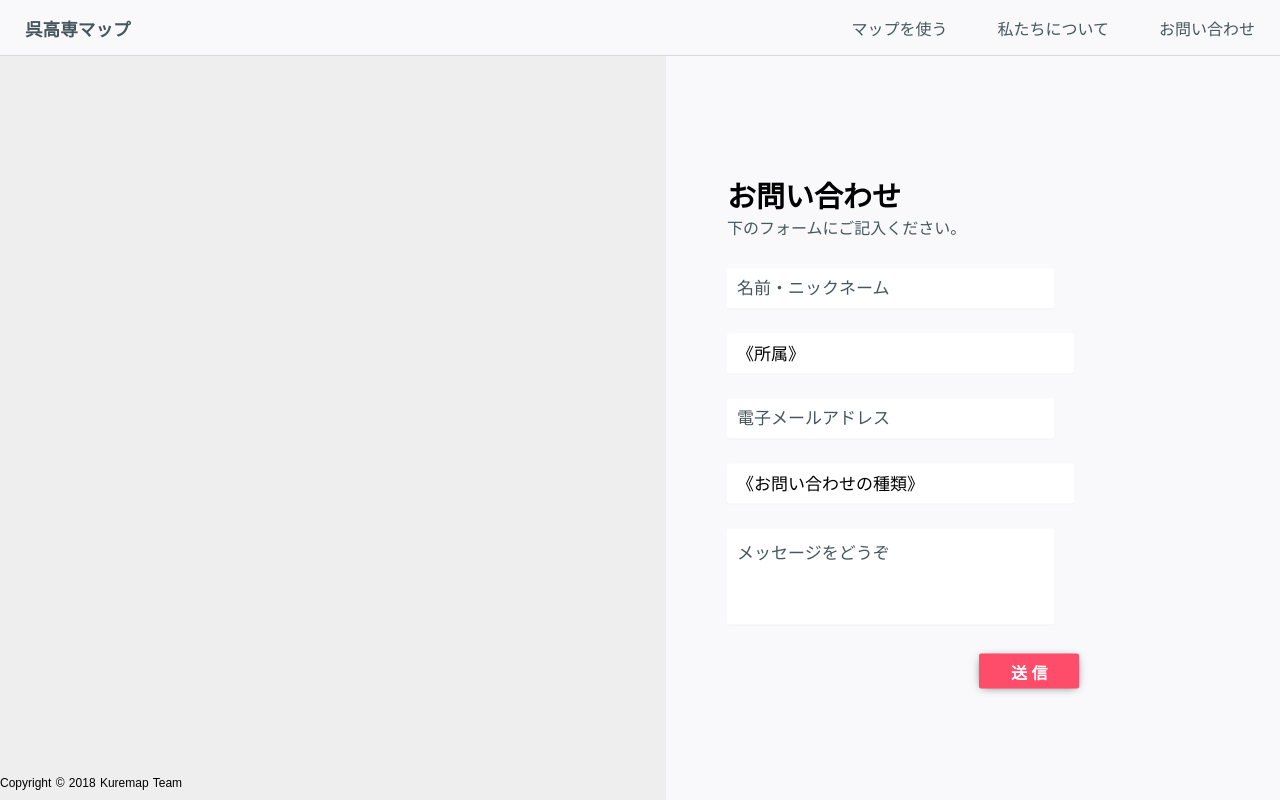
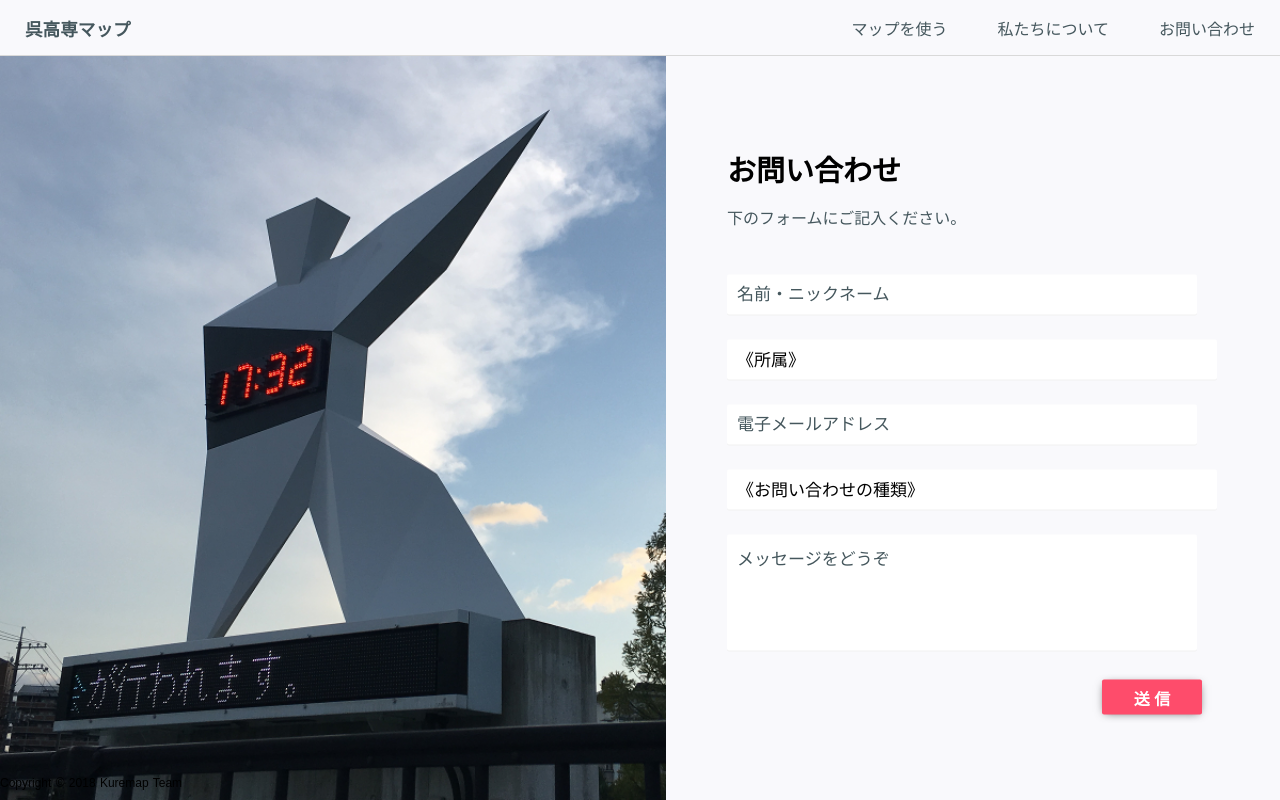
Before and after one commit to kure-kosen/kure_kosen_map, a Nuxt app in the folder kure_kosen_map/: page /contact in a window 1280 px wide. Built offline with nearby package versions, Linux system fonts and the light colour scheme.

Commit message:
レイアウトを元通りにした

```diff
--- a/kure_kosen_map/pages/contact.vue
+++ b/kure_kosen_map/pages/contact.vue
@@ -131,7 +131,7 @@ export default {};
 </script>
 
 <style scoped>
-@import url("~assets/contact/css/drawer.css");
+@import url("../assets/contact/css/drawer.css");
 
 /* ---
  リセット
@@ -140,6 +140,11 @@ export default {};
   -webkit-appearance: none;
   -moz-appearance: none;
   appearance: none;
+
+  /*  layout/default.vue に対処 */
+  box-sizing: unset;
+  margin: 0;
+  padding: 0;
 }
 
 /* ---
@@ -147,9 +152,6 @@ export default {};
    --- */
 .___container {
   font-family: sans-serif;
-  background-color: #eee;
-  margin: 0;
-  padding: 0;
 }
 
 /* ---
@@ -162,7 +164,7 @@ export default {};
   left: 0;
   width: 52vw;
   height: 100vh;
-  background-image: url("~assets/contact/images/bg1.png");
+  background-image: url("../assets/contact/images/bg1.png");
   background-size: cover;
   background-position: 25% 75%;
 }
@@ -216,7 +218,11 @@ export default {};
   margin: 25px 0;
 }
 
-.contact-inner .introduction p,
+.contact-inner .introduction p {
+  color: #45575d;
+  margin: 1em 0;
+}
+
 .contact-inner form .input-area::placeholder {
   color: #45575d;
 }
@@ -279,21 +285,6 @@ footer {
 
 @media screen and (min-width: 741px) {
   /* ---
- 背景画像
-   ---  */
-  .img-bg {
-    position: absolute;
-    z-index: -100;
-    top: 0;
-    left: 0;
-    width: 52vw;
-    height: 100vh;
-    background-image: url("~assets/contact/images/bg1.png");
-    background-size: cover;
-    background-position: 25% 75%;
-  }
-
-  /* ---
  ナビゲーション: drawer関連
    --- */
   .drawer-navbar,
@@ -323,7 +314,7 @@ footer {
     display: block;
     height: 55px;
     font-size: 16px;
-    vertical-align: middle;
+    /* vertical-align: middle; */
     line-height: 55px;
     padding: 0 25px;
     color: #45575d;
@@ -398,7 +389,7 @@ contact-parentをrelativeにした上で、contactとcontact-innerの両方を
     width: 100%;
     font-size: 1.4rem;
     height: 3.75rem;
-    vertical-align: middle;
+    /* vertical-align: middle; */
     line-height: 3.75rem;
     color: #f9f9fc;
     text-decoration: none;
```
